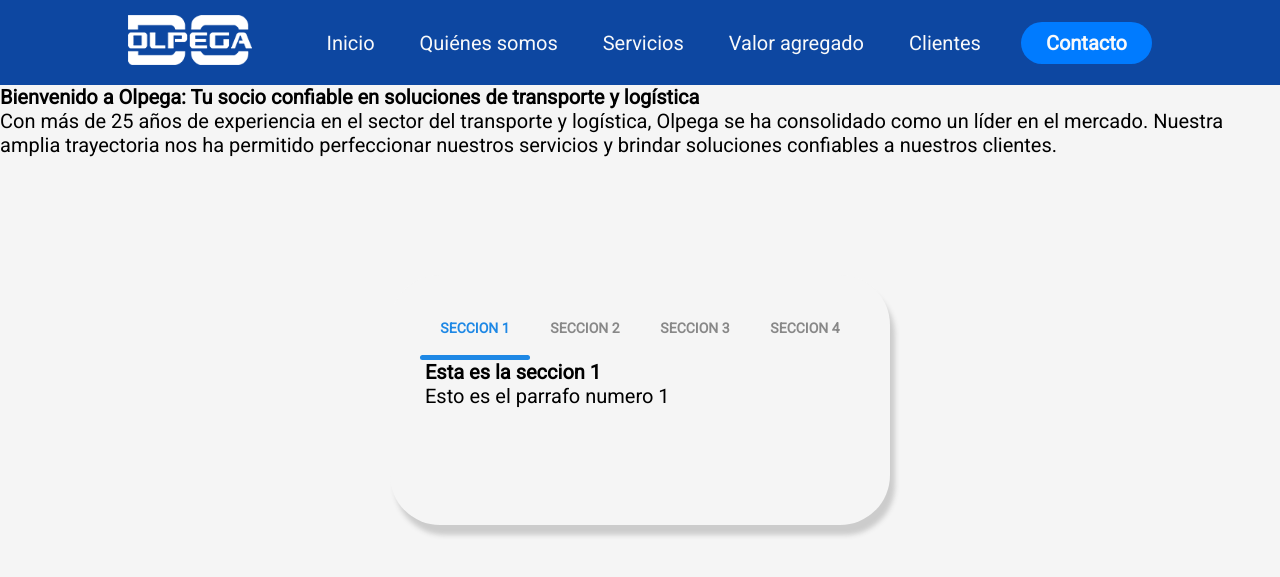
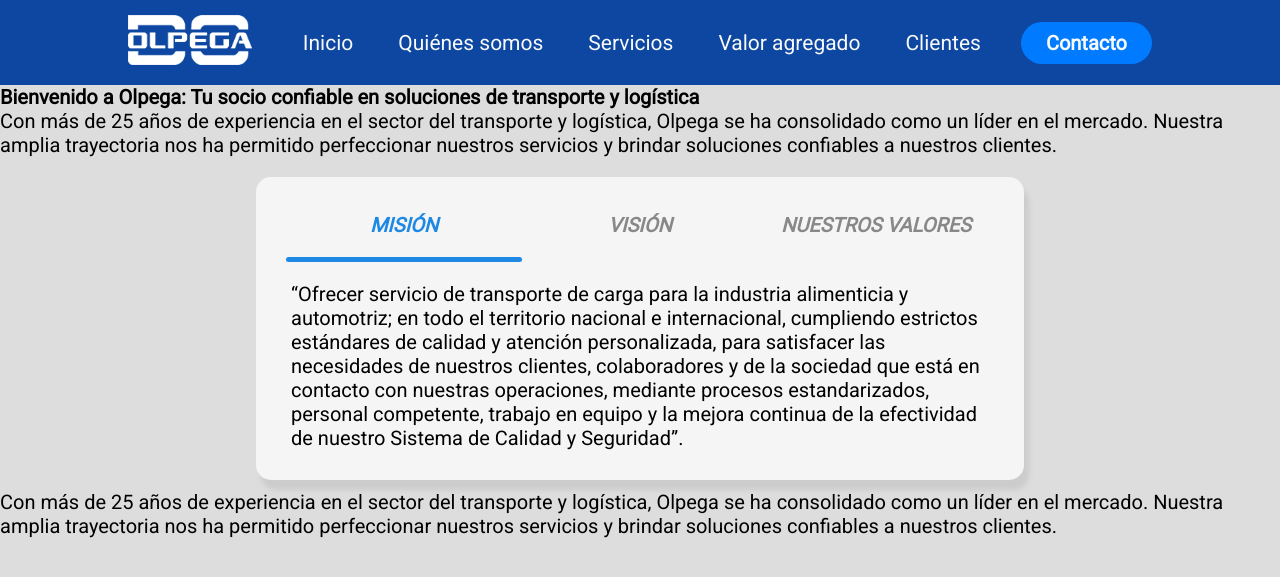
Before and after one commit to Aguilar0607/WebPage, a PHP site: page / in a window 1280 px wide. Shown: the top 577 px of the page. Run offline with PHP 8.4, Linux system fonts and the light colour scheme.

Commit message:
Modo responsive

```diff
--- a/assets/css/styles.css
+++ b/assets/css/styles.css
@@ -9,7 +9,7 @@
 }
 
 body{
-    background-color: #F5F5F5 ;
+    background-color: #ddd ;
 }
 
 .header{
@@ -50,8 +50,8 @@ body{
     transform: scale(1.1);
 }
 
-.header .nav-links a{
-    font-size: 700;
+.header .nav-links a {
+    font-size: 21px;
     color: #F8F9FA;
 }
 
@@ -83,12 +83,63 @@ body{
     transform: scale(1.1);
 }
 
+@media screen and (max-width: 5000px) {
+    .tabs{
+        width: 60%;
+    }
+}
+
+@media screen and (max-width: 1250px) {
+    .tabs{
+        width: 80%;
+    }
+    .header .nav-links a {
+        font-size: 16px;
+    }
+
+    .header .nav-links li {
+        padding: 0 10px;
+    }
+
+    .header .logo img {
+        height: 40px;
+    }
+
+
+}
+
+
+@media screen and (max-width: 1100px) {
+    .tabs{
+        width: 90%;
+    }
+    .header .nav-links a {
+        font-size: 17px;
+    }
+
+    .header .nav-links li {
+        padding: 0 5px;
+    }
+
+    .header .logo img {
+        height: 30px;
+    }
+
+}
+
 @media screen and (max-width: 800px){
+    .tabs{
+        width: 95%;
+    }
     .nav-links, .btn{
         display: none;
     }
     .menu{
         display: inherit;
+    }
+
+    .header .logo img {
+        height: 45px;
     }
 }
 
@@ -102,7 +153,7 @@ body{
     height: 100%;
     width: 0;
     position: fixed;
-    z-index: 0;
+    z-index: 1;
     left: 0;
     top: 0;
     background-color: #0d47a1;
@@ -153,7 +204,7 @@ body{
 
 /* Tab button */
 
-.tabs{
+/* .tabs{
     position: absolute;
     top: 50%;
     left: 50%;
@@ -165,6 +216,24 @@ body{
     overflow: hidden;
     border-radius: 50px;
     box-shadow: 5px 10px 5px #ccc;
+} */
+
+.container {
+    display: flex;
+    justify-content: center;
+    align-items: center;
+}
+
+
+.tabs {
+    background: #F5F5F5;
+    padding: 20px 30px;
+    overflow: hidden;
+    border-radius: 15px;
+    box-shadow: 5px 10px 5px #ccc;
+    margin-top: 20px;
+    margin-bottom: 10px;
+    overflow: auto;
 }
 
 .tabs .tab-header{
@@ -174,7 +243,7 @@ body{
 }
 
 .tabs .tab-header > div{
-    width: calc(100%/4);
+    width: calc(100%/3);
     text-align: center;
     color: #888;
     font-weight: 600;
@@ -195,7 +264,7 @@ body{
 
 .tabs .tab-indicator{
     position: relative;
-    width: calc(100%/4);
+    width: calc(100%/3);
     height: 5px;
     background: #1e88e5;
     left: 0px;
@@ -206,23 +275,21 @@ body{
 .tabs .tab-body{
     position: relative;
     height: calc(100% - 60px);
+    margin-top: 10px;
     padding: 10px 5px;
 }
 
 .tabs .tab-body > div {
-    position: absolute;
-    top: -200%;
+    height: 0;
     opacity: 0;
-    margin-top: 5px;
-    transform: scale(0.9);
-    transition:opacity 500ms ease-in-out 0ms,
-        transform 500ms ease-in-out 0ms;
+    transition: opacity 500ms ease-in-out, height 0s 500ms;
+    pointer-events: none;
+    overflow: hidden;
 }
 
-.tabs .tab-body > div.active{
-    top: 0px;
+.tabs .tab-body > div.active {
+    height: auto; /* O el valor de la altura que quieras */
     opacity: 1;
-    transform: scale(1);
-    margin-top: 0px;
-
+    transition: opacity 500ms ease-in-out, height 0s;
+    pointer-events: auto;
 }
--- a/assets/js/tab-button.js
+++ b/assets/js/tab-button.js
@@ -6,12 +6,18 @@ let tabsPane = tabHeader.getElementsByTagName("div");
 
 for(let i=0;i<tabsPane.length;i++){
     tabsPane[i].addEventListener("click", function(){
-        tabHeader.getElementsByClassName("active")[0].classList.remove("active");
-        tabsPane[i].classList.add("active");
-        tabBody.getElementsByClassName("active")[0].classList.remove("active");
-        tabBody.getElementsByTagName("div")[i].classList.add("active");
+        // Remove active class from currently active tab
+        let activeHeader = tabHeader.getElementsByClassName("active")[0];
+        let activeBody = tabBody.getElementsByClassName("active")[0];
+        activeHeader.classList.remove("active");
+        activeBody.classList.remove("active");
 
-        tabIndicator.style.left = `calc(calc(100%/4) * ${i})`;
+        // Set a small timeout before adding the active class back
+        setTimeout(function() {
+            tabsPane[i].classList.add("active");
+            tabBody.getElementsByTagName("div")[i].classList.add("active");
 
+            tabIndicator.style.left = `calc(calc(100%/3) * ${i})`;
+        }, 10);
     });
 }
--- a/index.php
+++ b/index.php
@@ -39,7 +39,7 @@
 
     </header>
 
-    <div class="card-body">
+    <div class="">
         <h3>Bienvenido a Olpega: Tu socio confiable en soluciones de transporte y logística</h3>
     </div>
     <div>
@@ -51,48 +51,66 @@
         </p>
     </div>
 
+    <div class="container">
         <div class="tabs">
             <div class="tab-header">
                 <div class="active">
-                <i class="fa fa-code"></i>Seccion 1
+                    <i class="fa fa-code">MISIÓN</i>
                 </div>
                 <div>
-                <i class="fa fa-code"></i>Seccion 2
+                    <i class="fa fa-code">VISIÓN</i>
                 </div>
                 <div>
-                <i class="fa fa-code"></i>Seccion 3
-            </div>
-            <div>
-                <i class="fa fa-code"></i>Seccion 4
+                    <i class="fa fa-code">NUESTROS VALORES</i>
                 </div>
             </div>
             <div class="tab-indicator"></div>
                 <div class="tab-body">
                 <div class="active">
-                <h2>Esta es la seccion 1</h2>
                     <p>
-                    Esto es el parrafo numero 1
+                        “Ofrecer servicio de transporte de carga para la industria
+                        alimenticia y automotriz; en todo el territorio nacional e
+                        internacional, cumpliendo estrictos estándares de calidad y
+                        atención personalizada, para satisfacer las necesidades de
+                        nuestros clientes, colaboradores y de la sociedad que está en
+                        contacto con nuestras operaciones, mediante procesos estandarizados,
+                        personal competente, trabajo en equipo y la mejora continua de la
+                        efectividad de nuestro Sistema de Calidad y Seguridad”.
                     </p>
                 </div>
                 <div>
-                <h2>Esta es la seccion 2</h2>
                     <p>
-                    Contenido parrafo 2
+                        “Ser el principal proveedor de servicio de transportación y distribución
+                        internacional de carga para la industria alimenticia y automotriz; una
+                        organización que se distinga ante la comunidad y sus clientes por su prestigio,
+                        calidad, seguridad y capacidad de respuesta, con un crecimiento sostenido y
+                        una alta rentabilidad; respaldada con colaboradores motivados, competentes y
+                        altamente comprometidos; operando tecnología avanzada y estándares internacionales”.
                     </p>
                 </div>
                 <div>
-                <h2>Esta es la seccion 3</h2>
                     <p>
-                    Contenido parrafo 3
-                </p>
-            </div>
-            <div>
-                <h2>Esta es la seccion 4</h2>
-                <p>
-                    Contenido parrafo 4
+                        Nuestra empresa se basa en valores fundamentales. Actuamos con honestidad y transparencia,
+                        generando confianza en nuestros clientes. Respetamos y cumplimos las exigencias de
+                        nuestros clientes, brindando atención oportuna y transparente. Somos responsables y
+                        eficientes en cada requerimiento, demostrando confiabilidad. Estamos comprometidos en
+                        satisfacer las necesidades de nuestros clientes con entregas oportunas. Mantenemos la
+                        integridad al informar cualquier situación de riesgo. Trabajamos en equipo para cumplir
+                        eficientemente con los requerimientos de nuestros clientes.
                     </p>
                 </div>
                 </div>
+        </div>
+    </div>
+
+
+    <div>
+        <p>
+        Con más de 25 años de experiencia en el sector del transporte y logística,
+        Olpega se ha consolidado como un líder en el mercado. Nuestra amplia trayectoria
+        nos ha permitido perfeccionar nuestros servicios y
+        brindar soluciones confiables a nuestros clientes.
+        </p>
     </div>
 
     <script type="text/javascript" src="./assets/js/nav.js"></script>
```
Lines whose indentation alone changed are shown as unchanged.
